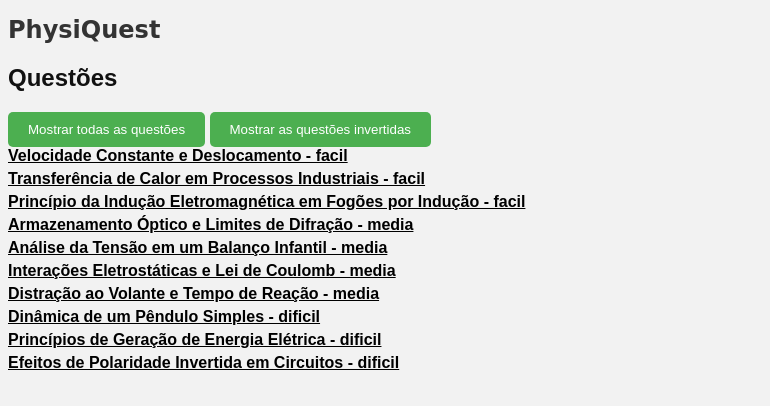
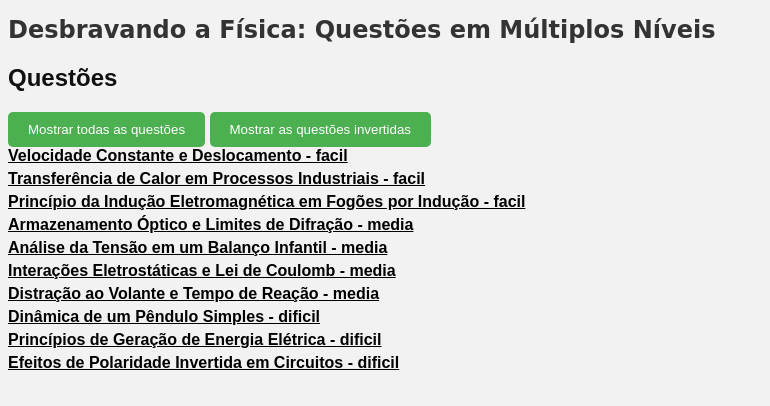
Before and after one commit to vandharlok/Certificadora, a plain HTML site: page index.html in a window 1280 px wide. Shown: the whole page, without its empty margins (0-770 px from the left). Drawn offline with Linux system fonts and the light colour scheme.

Commit message:
Update index.html

```diff
--- a/index.html
+++ b/index.html
@@ -3,7 +3,7 @@
 <head>
   <meta charset="UTF-8">
   <meta name="viewport" content="width=device-width, initial-scale=1.0">
-  <title>Questões de Física</title>
+  <title>PhysiQuest</title>
   <script src="script.js" defer></script>
   <style>
     body {
@@ -56,7 +56,7 @@
   </style>
 </head>
 <body>
-  <h1>PhysiQuest</h1>
+  <h1>Desbravando a Física: Questões em Múltiplos Níveis</h1>
 
   <h2>Questões</h2>
   <button onclick="showAllQuestions()">Mostrar todas as questões</button>
```
